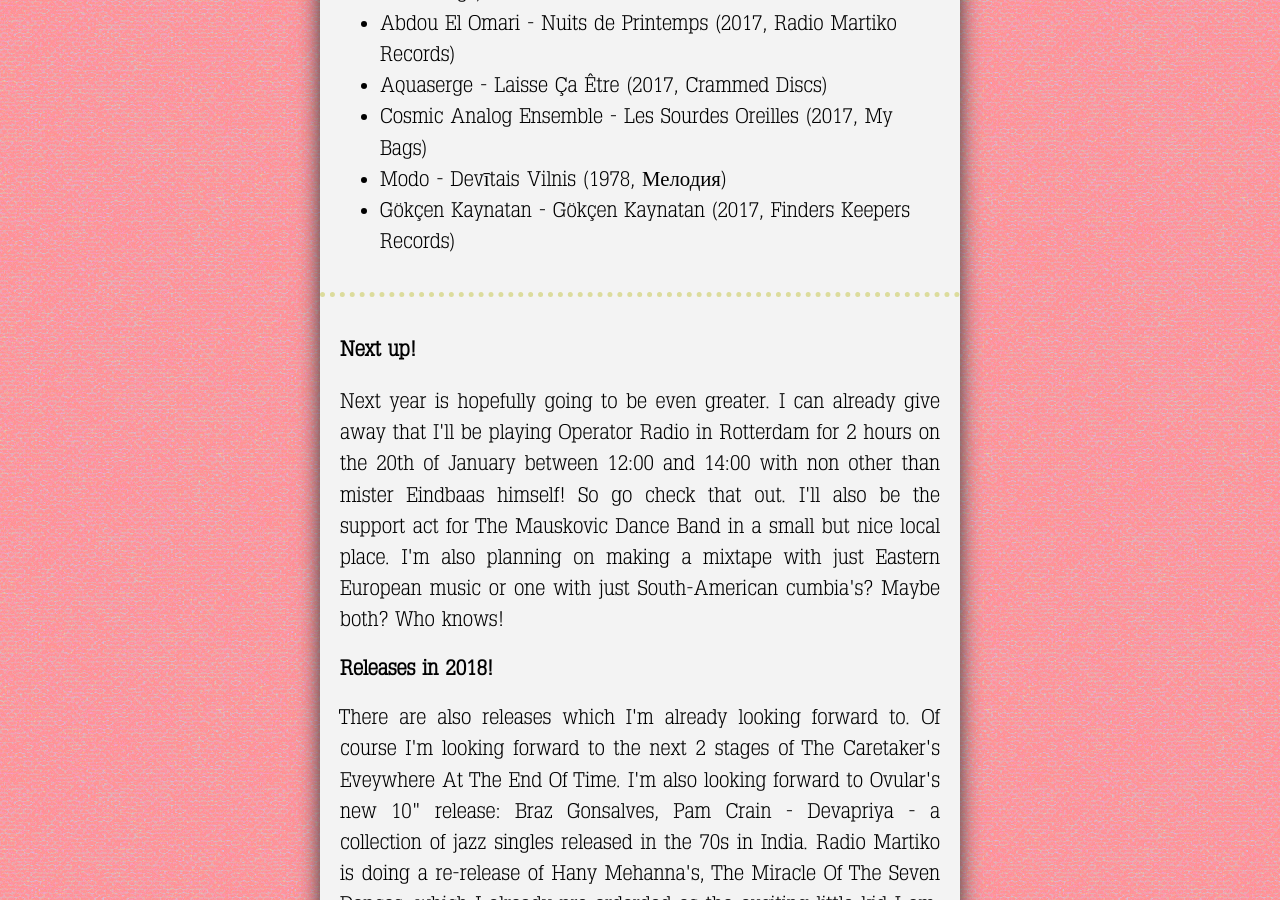
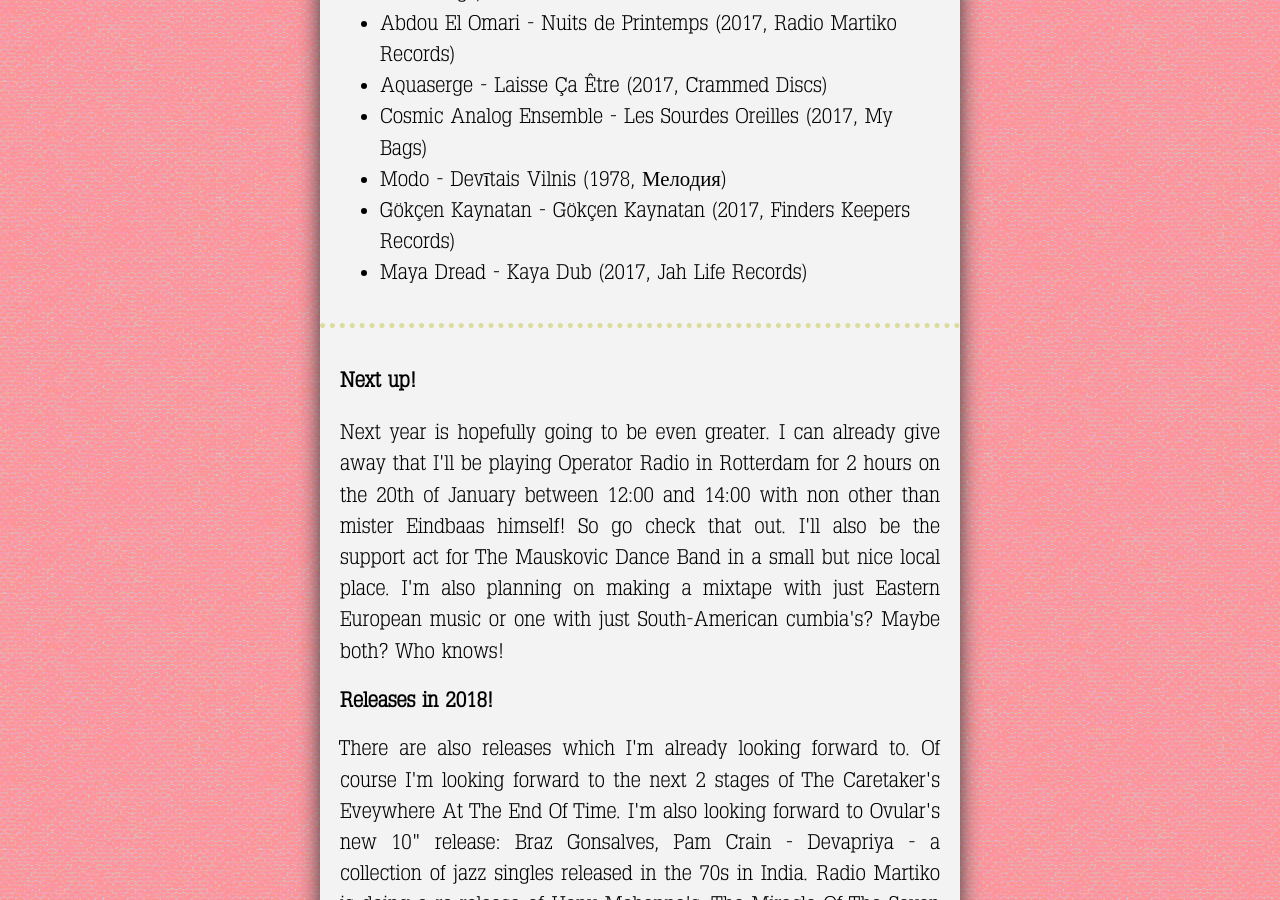
Before and after one commit to grdw/lorikeet, a Jekyll site: the page built from _posts/2017-12-26-end-of-the-year.md, in a window 1280 px wide and 900 px high, scrolled down 13121 px. Built offline with Jekyll 4.4.1, drawn with Linux system fonts in a browser that asks for light colours.

Commit message:
Add release to the honorable list

```diff
--- a/_data/lists.yaml
+++ b/_data/lists.yaml
@@ -313,3 +313,8 @@
       title: Gökçen Kaynatan
       released: 2017
       label: Finders Keepers Records
+
+    - artist: Maya Dread
+      title: Kaya Dub
+      released: 2017
+      label: Jah Life Records
```
